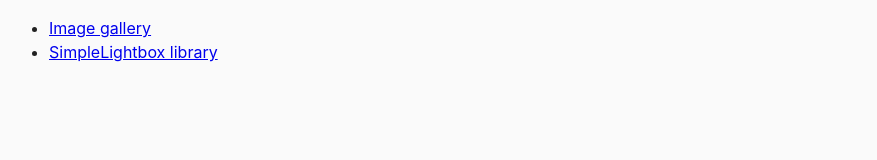
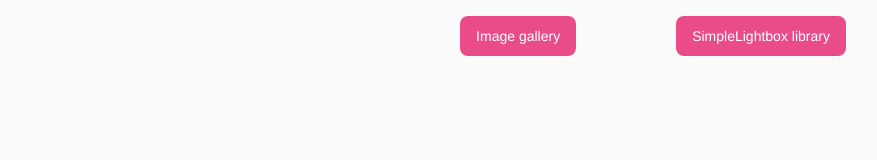
Before and after one commit to DTripleD/goit-js-hw-07, a plain HTML site: page index.html in a window 1280 px wide. Shown: the whole page, without its empty margins (7-884 px from the left). Drawn offline with Linux system fonts and the light colour scheme.

Commit message:
end tune lib

```diff
--- a/css/styles.css
+++ b/css/styles.css
@@ -42,3 +42,40 @@
 .gallery__link:hover {
   cursor: zoom-in;
 }
+
+.my-button {
+  text-decoration: none;
+  background-color: #EA4C89;
+  border-radius: 8px;
+  border-style: none;
+  box-sizing: border-box;
+  color: #FFFFFF;
+  cursor: pointer;
+  display: inline-block;
+  font-family: "Haas Grot Text R Web", "Helvetica Neue", Helvetica, Arial, sans-serif;
+  font-size: 14px;
+  font-weight: 500;
+  height: 40px;
+  line-height: 20px;
+  list-style: none;
+  margin: 0;
+  outline: none;
+  padding: 10px 16px;
+  position: relative;
+  text-align: center;
+  text-decoration: none;
+  transition: color 100ms;
+  vertical-align: baseline;
+  user-select: none;
+  -webkit-user-select: none;
+  touch-action: manipulation;
+}
+
+.my-button:hover,
+.my-button:focus {
+  background-color: #F082AC;
+}
+
+li{
+  list-style: none;
+}
--- a/index.html
+++ b/index.html
@@ -6,11 +6,12 @@
     <meta http-equiv="X-UA-Compatible" content="ie=edge" />
     <title>Homework 7</title>
     <link rel="stylesheet" href="css/common.css" />
+    <link rel="stylesheet" href="css/styles.css" />
   </head>
   <body>
-    <ul>
-      <li><a href="01-gallery.html">Image gallery</a></li>
-      <li><a href="02-lightbox.html">SimpleLightbox library</a></li>
+    <ul style="display: flex; gap: 100px; justify-content: center;">
+      <li><a href="01-gallery.html" class="my-button" role="button">Image gallery</a></li>
+      <li><a href="02-lightbox.html" class="my-button" role="button">SimpleLightbox library</a></li>
     </ul>
   </body>
 </html>
```
Also changed, not shown: 01-gallery.html (+1 -1 lines), 02-lightbox.html (+1 -1 lines), js/02-lightbox.js (+6 -5 lines).
